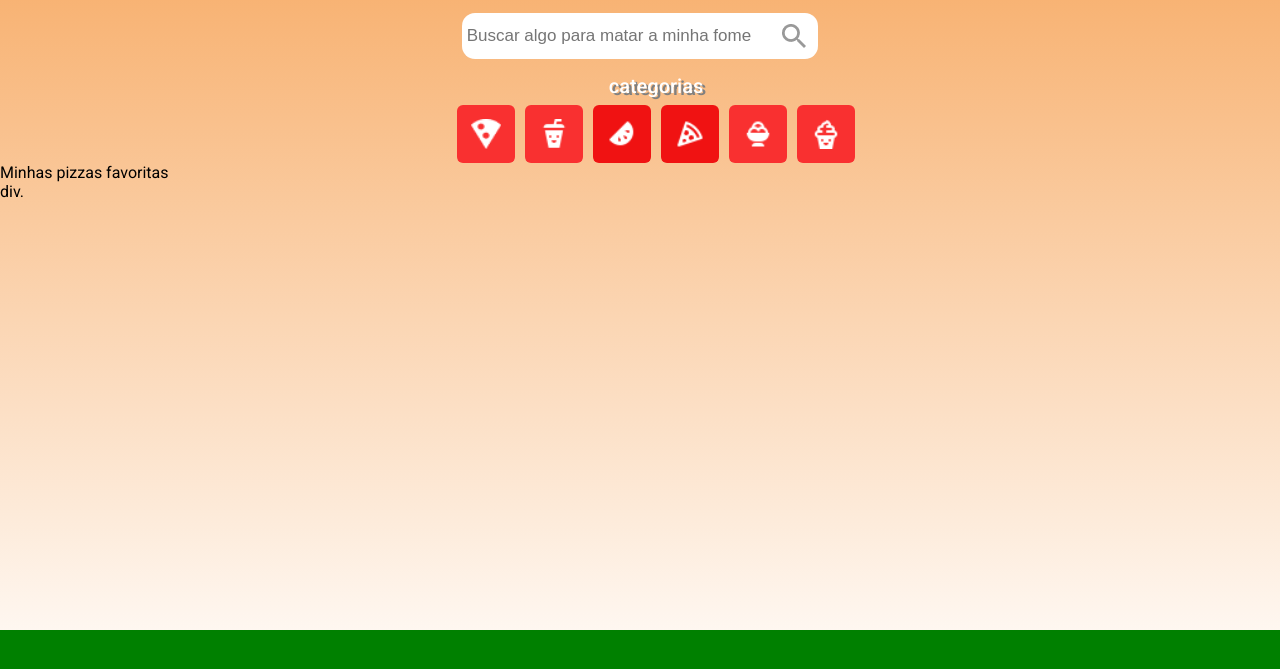
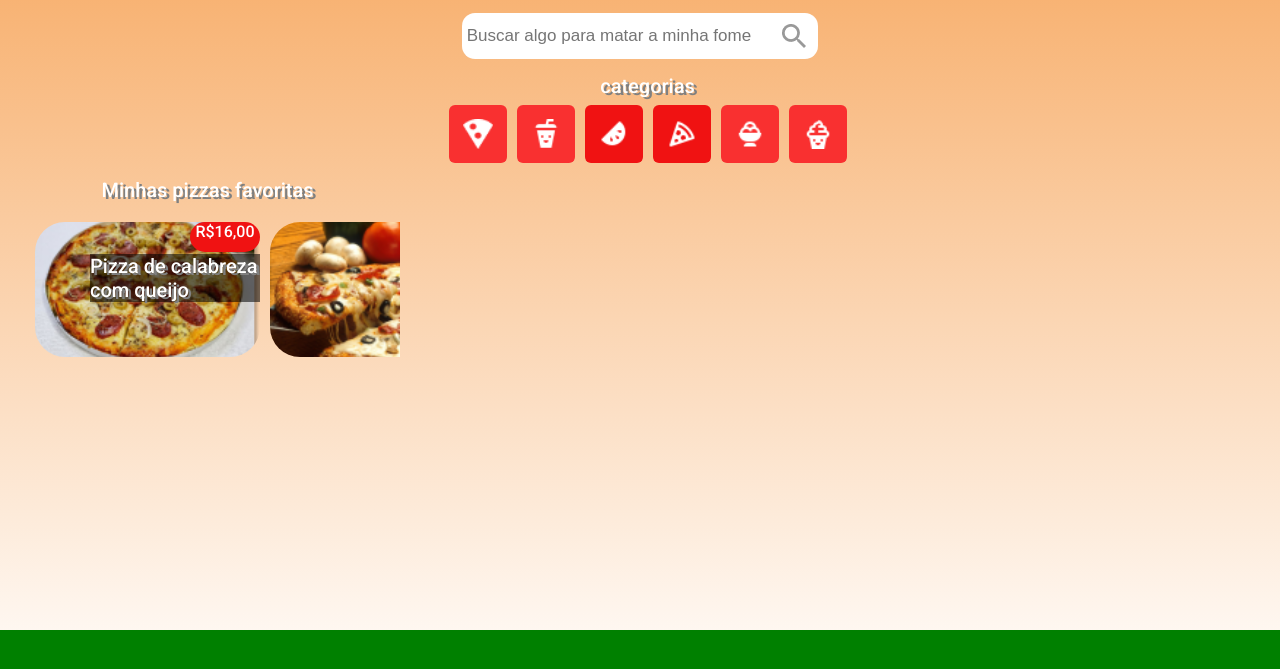
Before and after one commit to jeca16/Tony_pizzaria, a plain HTML site: page pages/home.html in a window 1280 px wide. Shown: the part 95-764 px from the top of the page. Drawn offline with Linux system fonts and the light colour scheme; a web font is replaced by a local one.

Commit message:
adicionar

```diff
--- a/css/home.css
+++ b/css/home.css
@@ -75,13 +75,8 @@ main {
     flex-direction: column;
     align-items: center;
     gap: 7px;
-    padding-left: 32px;
+    padding-left: 15px;
     padding-top: 15px;
-}
-
-.cat{
-    display: flex;
-    gap: 10px;
 }
 
 .categorias p{
@@ -89,6 +84,11 @@ main {
     font-weight: 500;
     text-shadow: 3px 2px grey;
     font-size: 20px;
+}
+
+.cat{
+    display: flex;
+    gap: 10px;
 }
 
 .categoria{
@@ -130,6 +130,99 @@ main {
     background-image: url(../img/kawaii-ice-cream.webp);
 }
 
+.pizzas{
+    width: 400px;
+    height: 400px;
+    flex-direction: column;
+    align-items: center;
+    align-content: center;
+    justify-items: center;
+    gap: 20px;
+    display: flex;
+    padding-left: 15px;
+    padding-top: 15px;
+}
+
+.pizzas p{
+    color: white;
+    font-weight: 500;
+    text-shadow: 3px 2px grey;
+    font-size: 20px;
+}
+
+.pizza {
+    background-size: 30px;
+    background-repeat: no-repeat;
+    background-position: center;
+    border-radius: 6px;
+    width: 225px;
+    height: 135px;
+    scroll-snap-align: start;
+    scroll-padding-left: 20px;
+    border-radius: 30px;
+}
+
+.myPizzas {
+    overflow-x: scroll;
+    scroll-snap-type: x mandatory;
+    scroll-padding-left: 20px;
+    display: grid;
+    width: 100%;
+    grid-auto-flow: column;
+    padding-left: 20px;
+    gap: 10px;
+
+}
+
+.pizza1:nth-child(1){
+    background-image: url(../img/pizza\ 1.webp);
+    background-repeat: no-repeat;
+    background-size: cover;
+}
+
+.pizza2:nth-child(2){
+    background-image: url(../img/pizza\ 2.webp);
+    background-size: cover;
+    background-repeat: no-repeat;
+}
+
+.pizza3:nth-child(3){
+    background-image: url(../img/pizza\ 3.webp);
+    background-repeat: no-repeat;
+    background-size: cover;
+}
+
+.info{
+    display: flex;
+    gap: 2px;
+    flex-direction: column;
+    align-items: flex-end;
+}
+
+.preco{
+    background-color: #F01212;
+    width: 70px;
+    height: 30px;
+    border-radius: 50px;
+    text-align: center;
+
+
+}
+
+.preco p{
+    color: white;
+    text-shadow: none;
+    font-weight: 500;
+    font-size: 16px;
+}
+
+.descricao{
+    background-color: rgba(0, 0, 0, 0.55);
+    width: 170px;
+}
+
+
+
 
 footer {
     height: 10vh;
--- a/pages/home.html
+++ b/pages/home.html
@@ -42,7 +42,20 @@
 
         <div class="pizzas">
             <p>Minhas pizzas favoritas</p>
-                div.
+            <section class="myPizzas">
+                <div class="pizza pizza1">
+                    <div class="info">
+                        <div class="preco">
+                            <p>R$16,00</p>
+                        </div>
+                        <div class="descricao">
+                            <p>Pizza de calabreza com queijo</p>
+                        </div>
+                    </div>
+                </div>
+                <div class="pizza pizza2"></div>
+                <div class="pizza pizza3"></div>
+            </section>
         </div>
     </main>
     <footer></footer>
```
Also changed, not shown: img/pizza 1.webp (added), img/pizza 2.webp (added), img/pizza 3.webp (added).
